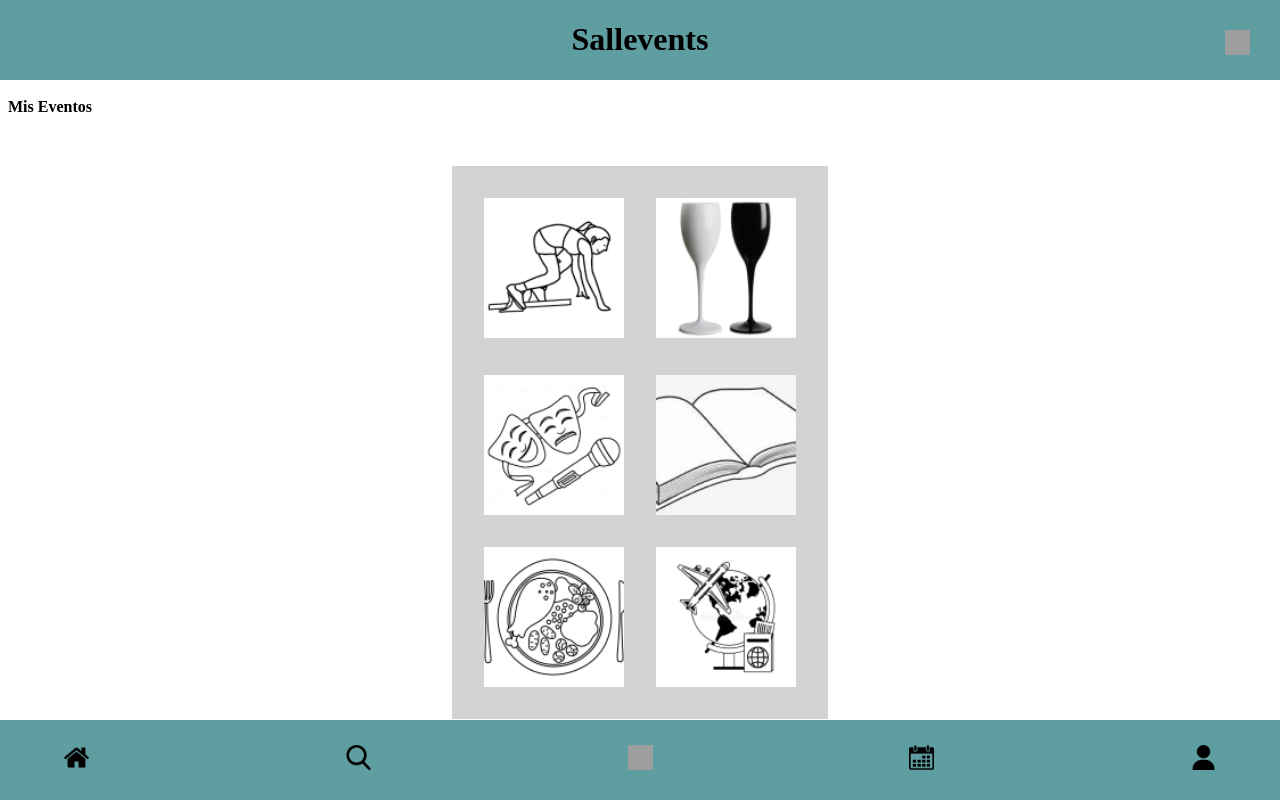
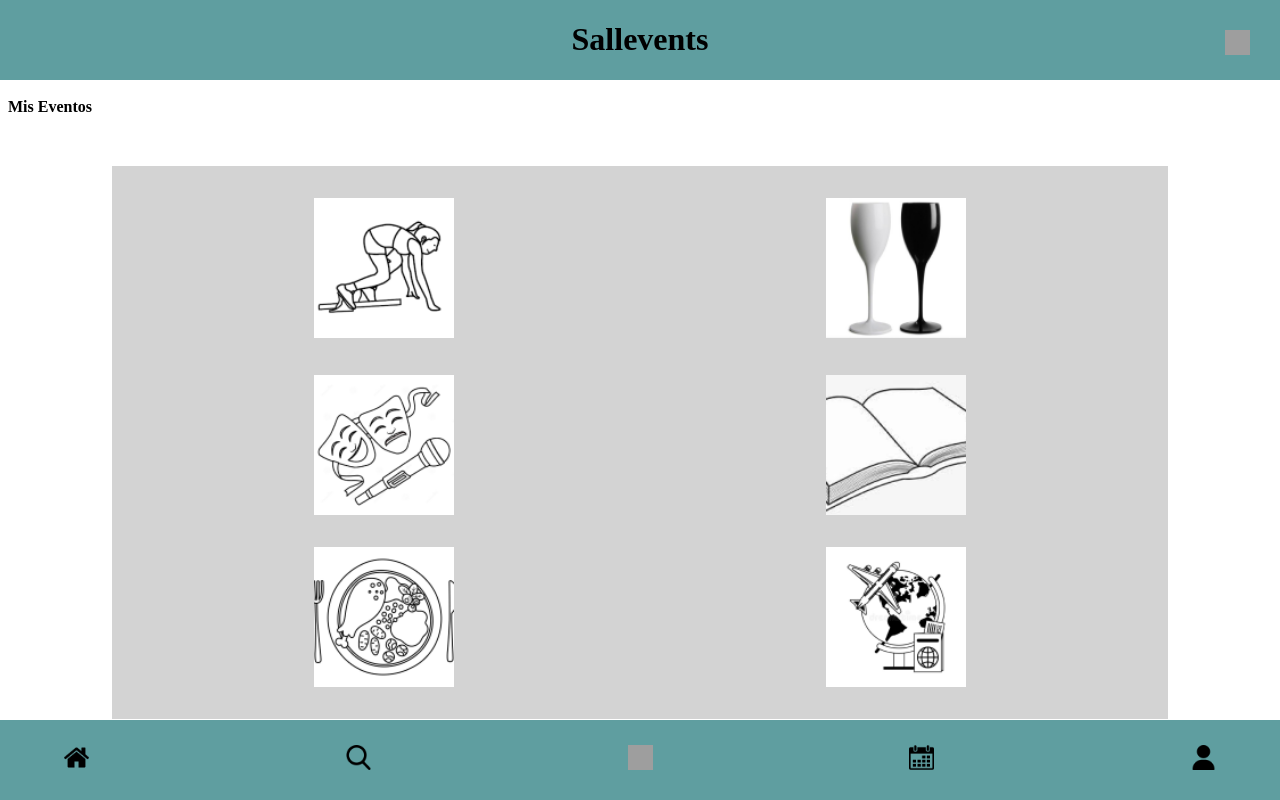
Before and after one commit to mateogalache/PWI-G03, a Vue app: page /MisEventos in a window 1280 px wide. Built offline with nearby package versions, Linux system fonts and the light colour scheme; grey boxes are pictures that could not be loaded.

Commit message:
MisEventos(Desktop)

```diff
--- a/src/views/MisEventos.vue
+++ b/src/views/MisEventos.vue
@@ -83,4 +83,27 @@ import Header3 from '../components/Header3.vue'
     }
 
 
+    @media (min-width:1080px){
+
+        .container5{
+            display: flex;
+            justify-content: center;
+            flex-direction: column;
+            align-items: center;
+            text-align: center;
+        }
+
+        .eventocontainer5{
+            background-color: lightgrey;
+            display: flex;
+            flex-direction: column;
+            width: 80%;
+        }
+
+        .parejas{
+            display: flex;
+            justify-content: space-around;
+        }
+
+}
 </style>
```
